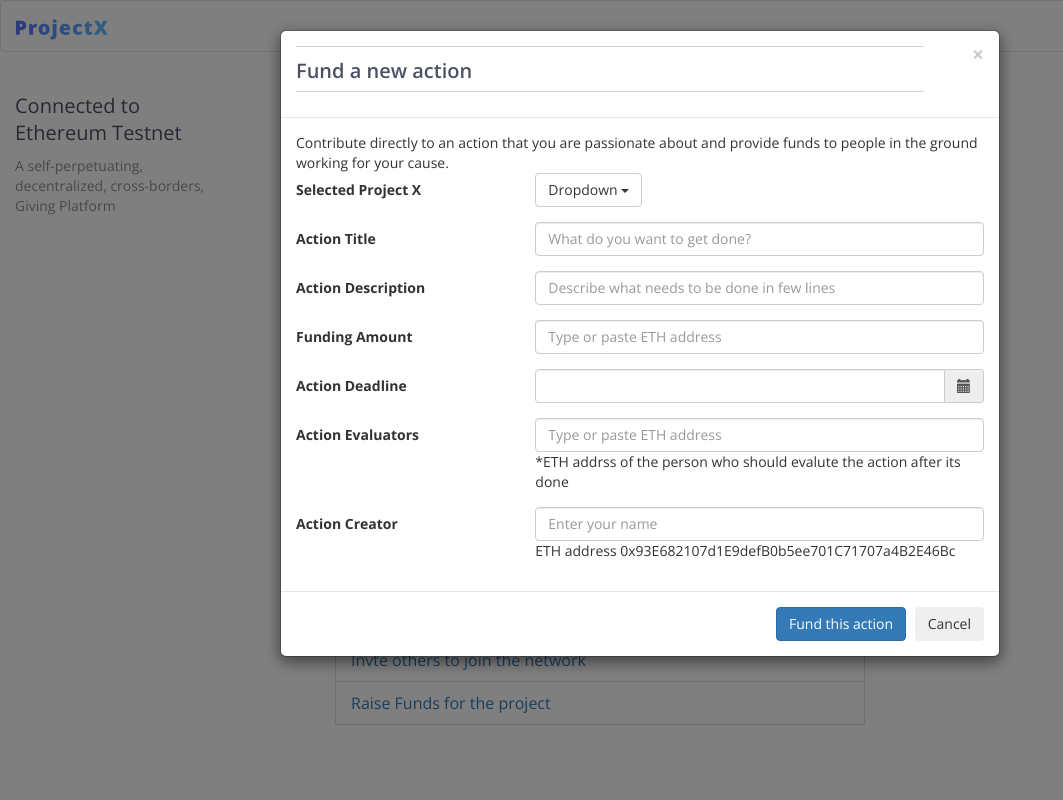
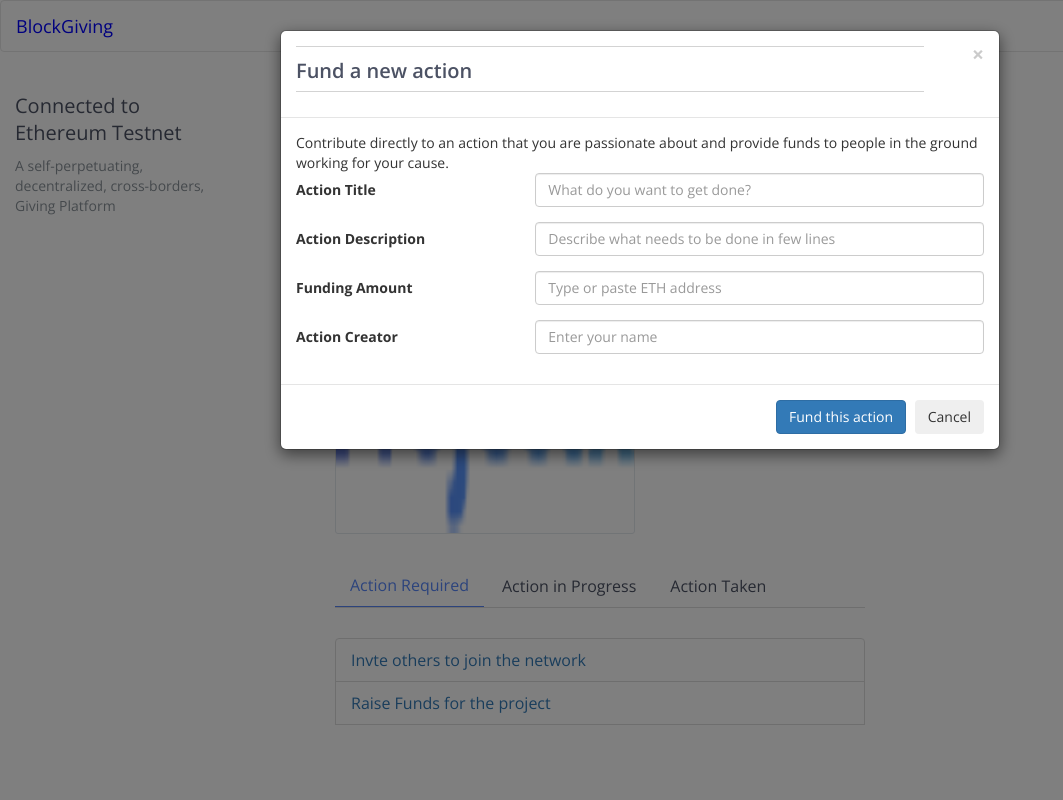
Before and after one commit to BlockGiving/blockgiving, a Django app: template colony/app1/templates/html/projectdetails.html in a window 1280 px wide, after a click on "Funds New Action". Shown: the whole page, without its empty margins (0-1063 px from the left). Run offline with Django 3.2, Linux system fonts and the light colour scheme; the template is opened without the code that fills it: most values are stand-ins (such as "Sample title", 1, 10 or a date in 2020); some libraries are stand-ins or nearby versions.

Commit message:
updated projectdetails page

```diff
--- a/colony/app1/templates/html/projectdetails.html
+++ b/colony/app1/templates/html/projectdetails.html
@@ -28,7 +28,7 @@
   							<span class="icon-bar"></span>
   						</button>
   						<a class="navbar-brand" href="../">
-  							<img src="{% static 'images/logo.png' %}" alt="logo">
+  							<p style="font-size:1em; font-weight:500; color:blue; 'IM Fell Great Primer'">BlockGiving</p>
   						</a>
   					</div>
 
@@ -101,24 +101,6 @@
 							        	<span>Contribute directly to an action that you are passionate about and provide funds to people in the ground working for your cause.</span>
 							        	<form class="form-horizontal">
 											<div class="form-group">
-												<div class="col-xs-4"><label for="projectName" class="control-label">Selected Project X</label></div>
-												<div class="col-xs-4">
-													<div class="dropdown">
-													  <button class="btn btn-default dropdown-toggle" type="button" id="dropdownMenu1" data-toggle="dropdown" aria-haspopup="true" aria-expanded="true">
-													    Dropdown
-													    <span class="caret"></span>
-													  </button>
-													  <ul class="dropdown-menu" aria-labelledby="dropdownMenu1">
-													    <li><a href="#">Action</a></li>
-													    <li><a href="#">Another action</a></li>
-													    <li><a href="#">Something else here</a></li>
-													    <li role="separator" class="divider"></li>
-													    <li><a href="#">Separated link</a></li>
-													  </ul>
-													</div>
-												</div>
-											</div>
-											<div class="form-group">
 												<div class="col-xs-4"><label for="actiontitle" class="control-label">Action Title</label></div>
 												<div class="col-xs-8 projectDes">
 													<input type="text" class="form-control" id="actiontitle" placeholder="What do you want to get done?">
@@ -137,37 +119,16 @@
 												</div>
 											</div>
 											<div class="form-group">
-												<div class="col-xs-4"><label for="actiondeadline" class="control-label">Action Deadline</label></div>
-												<div class="col-xs-8">
-													<div class='input-group date' id='datetimepicker1'>
-									                    <input type='text' class="form-control" />
-									                    <span class="input-group-addon">
-									                        <span class="glyphicon glyphicon-calendar"></span>
-									                    </span>
-									                </div>
-
-												</div>
-											</div>
-											<div class="form-group">
-												<div class="col-xs-4"><label for="actionava" class="control-label">Action Evaluators</label></div>
-												<div class="col-xs-8">
-													<input type="text" class="form-control" id="actionava" placeholder="Type or paste ETH address">
-													<span>*ETH addrss of the person who should evalute the action after its done</span>
-												</div>
-											</div>
-											<div class="form-group">
 												<div class="col-xs-4"><label for="actioncreator" class="control-label">Action Creator</label></div>
 												<div class="col-xs-8">
 													<input type="text" class="form-control" id="actioncreator" placeholder="Enter your name">
-													<span>ETH address  <span class="main-addtress">0x93E682107d1E9defB0b5ee701C71707a4B2E46Bc</span></span>
 												</div>
-
 											</div>
 										</form>
 							        </div>
 							      </div>
 							      <div class="modal-footer">
-							      	<button type="button" class="btn btn-primary">Fund this action</button>
+							      	<button id="fundTask" type="button" class="btn btn-primary">Fund this action</button>
 							        <button type="button" class="btn btn-secondary" data-dismiss="modal">Cancel</button>
 
 							      </div>
@@ -609,6 +570,7 @@
 		$(document).ready(function(){
 			var csrf_token = '{{ csrf_token }}';
 			var domainId = '{{domainId}}';
+			var total_ether = 0;
 			//contains logic for colony smart contracts
  			var crowdfundContract = web3.eth.contract([{"constant":true,"inputs":[{"name":"_fundId","type":"uint256"}],"name":"getFundStatus","outputs":[{"name":"_total_ether","type":"uint256"},{"name":"_ether_raised","type":"uint256"}],"payable":false,"stateMutability":"view","type":"function"},{"constant":false,"inputs":[{"name":"_volunteer_address","type":"address"},{"name":"_fundId","type":"uint256"}],"name":"give_payout","outputs":[{"name":"","type":"bool"}],"payable":false,"stateMutability":"nonpayable","type":"function"},{"constant":false,"inputs":[{"name":"_fundId","type":"uint256"},{"name":"_total_ether","type":"uint256"}],"name":"fund","outputs":[{"name":"","type":"bool"}],"payable":true,"stateMutability":"payable","type":"function"},{"inputs":[],"payable":false,"stateMutability":"nonpayable","type":"constructor"}]);
 			var crowdfundContractAddress = '0xfa93528582c1b41f8870054718afed6fd11a3e3e';
@@ -618,6 +580,7 @@
 				if(err){
 					console.error(err);
 				}else{
+					total_ether = data[0].toString();
 					console.log(data[1])
 					$('#availableFunds').text(web3.fromWei(data[1].toString()))
 				}
@@ -629,7 +592,24 @@
 	//showing avaliable funds for that domain
 
 		//step 1 - catch all params of fund new action
-
+		$('#fundTask').click(function(err, data){
+			if(err){console.error(err)}
+			else{
+				crowdfundContract.at(crowdfundContractAddress).fund(domainId, total_ether, function(err, data){
+					if(err){console.error(err)}
+					else{
+						/*
+						task_title = models.CharField(max_length=100, null=True, blank=True)
+    				task_domain = models.CharField(max_length=10, null=True, blank=True)
+    				taskHash = models.CharField(max_length=100, null=True, blank=True)
+    				task_description = models.CharField(max_length=100, null=True, blank=True)
+    				task_creator = models.CharField(max_length=100, null=True, blank=True)
+						*/
+						//$.post('')
+					}
+				})
+			}
+		})
 
 
 	</script>
```
